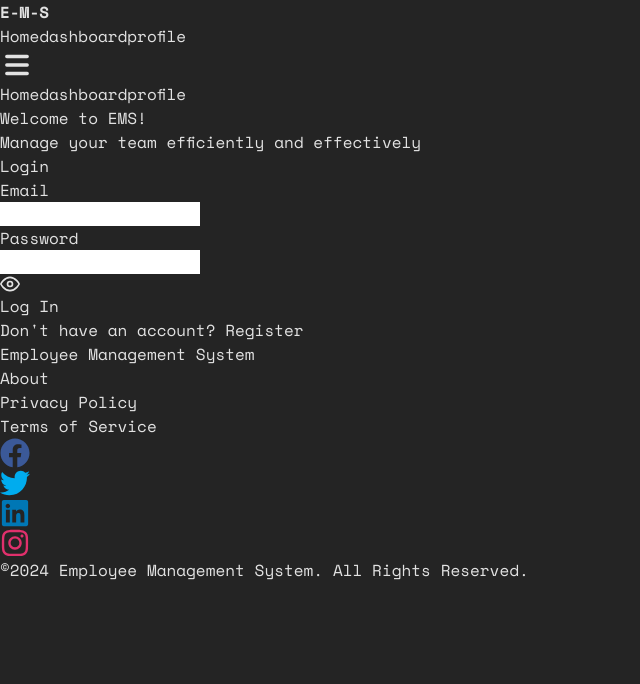
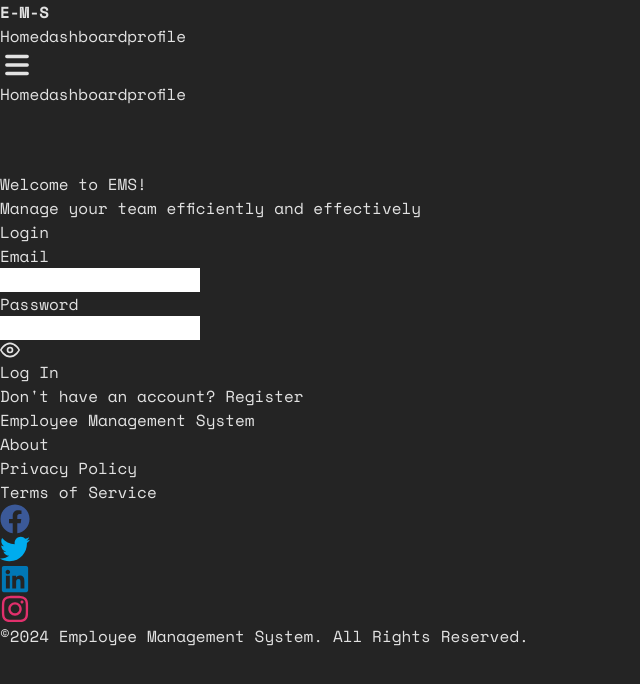
Before and after one commit to shantanu-p01/ems, a React (Vite) app in the folder frontend/: page / in a window 1280 px wide. Shown: the top 684 px of the page, without its empty margins (0-640 px from the left). Built offline with nearby package versions, Linux system fonts and the light colour scheme.

Commit message:
26. Updated App.jsx added Custom Scroll Bar     - used react-custom-scrollbars-2 for that     - made minor changes in NavBar, Footer and HomePage

```diff
--- a/frontend/package.json
+++ b/frontend/package.json
@@ -16,6 +16,7 @@
     "js-cookie": "^3.0.5",
     "mongodb": "^6.10.0",
     "react": "^18.3.1",
+    "react-custom-scrollbars-2": "^4.5.0",
     "react-dom": "^18.3.1",
     "react-icons": "^5.3.0",
     "react-router-dom": "^6.28.0",
--- a/frontend/src/App.jsx
+++ b/frontend/src/App.jsx
@@ -5,20 +5,43 @@ import HomePage from './pages/HomePage.jsx';
 import DashboardPage from './pages/DashboardPage.jsx';
 import ProfilePage from './pages/ProfilePage.jsx';
 import ErrorPage from './pages/ErrorPage.jsx';
+import FirstPage from "./components/FirstPage.jsx";
+import { Scrollbars } from 'react-custom-scrollbars-2';
 
 function App() {
+  const renderThumb = ({ style, ...props }) => {
+    const thumbStyle = {
+      backgroundColor: 'grey', // Scrollbar color
+      borderRadius: '2px',
+    };
+    return <div style={{ ...style, ...thumbStyle }} {...props} />;
+  };
+
   return (
     <>
+      {/* Fixed Navbar */}
       <Navbar />
+      {/* Scrollable area starts below Navbar */}
+      <div style={{ height: '100vh', paddingTop: '66px' }}>
+        <Scrollbars
+          autoHide
+          autoHideTimeout={1000}
+          autoHideDuration={200}
+          renderThumbVertical={renderThumb}
+        >
           <div>
             <Routes>
+              {/* <Route path="/" element={<FirstPage />} /> */}
               <Route path="/" element={<HomePage />} />
               <Route path="/dashboard" element={<DashboardPage />} />
               <Route path="/profile" element={<ProfilePage />} />
               <Route path="*" element={<ErrorPage />} />
             </Routes>
           </div>
+          {/* Footer included in the scrollable content */}
           <Footer />
+        </Scrollbars>
+      </div>
     </>
   );
 }
--- a/frontend/src/components/Footer.jsx
+++ b/frontend/src/components/Footer.jsx
@@ -45,7 +45,7 @@ const Footer = () => {
   ];
 
   return (
-    <footer className="select-none bg-[#212121] p-4 text-white">
+    <footer className="select-none min-w-screen w-screen bg-[#212121] p-4 text-white">
       {/* Footer Title */}
       <h1 className="text-3xl font-bold text-center mb-4">Employee Management System</h1>
 
--- a/frontend/src/components/Navbar.jsx
+++ b/frontend/src/components/Navbar.jsx
@@ -24,7 +24,7 @@ const Navbar = () => {
 
   return (
     <>
-      <header className="fixed z-20 w-screen h-16 select-none">
+      <header className="fixed z-20 min-w-screen w-screen h-16 select-none">
         <nav className="w-full bg-[#212121] h-16 px-4 sm:pr-8 flex items-center justify-between">
           {/* Left side (logo) */}
           <h1 className="p-2 MonoBold rounded-lg text-4xl transition-all duration-300 hover:scale-110 cursor-pointer">E-M-S</h1>
--- a/frontend/src/pages/HomePage.jsx
+++ b/frontend/src/pages/HomePage.jsx
@@ -31,6 +31,7 @@ const HomePage = () => {
   };
 
   useEffect(() => {
+    document.title = "EMS";
     const token = Cookies.get('token');
     if (token) {
       axios.post(`${SERVER_ADDRESS}/api/verify-token`, {}, {
```
Also changed, not shown: 2 other files (tests, documents, lock files or other folders). Lines whose indentation alone changed are shown as unchanged.
